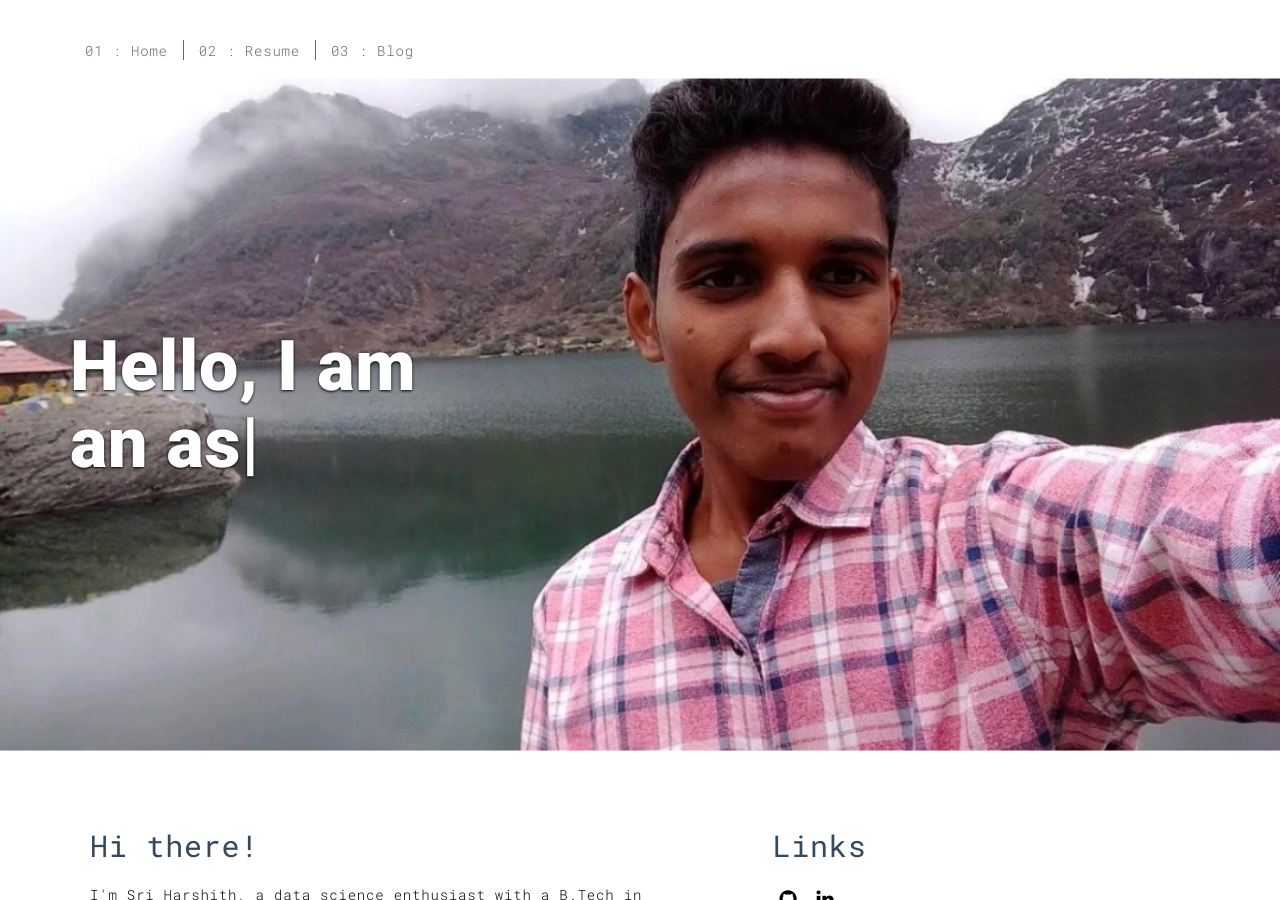
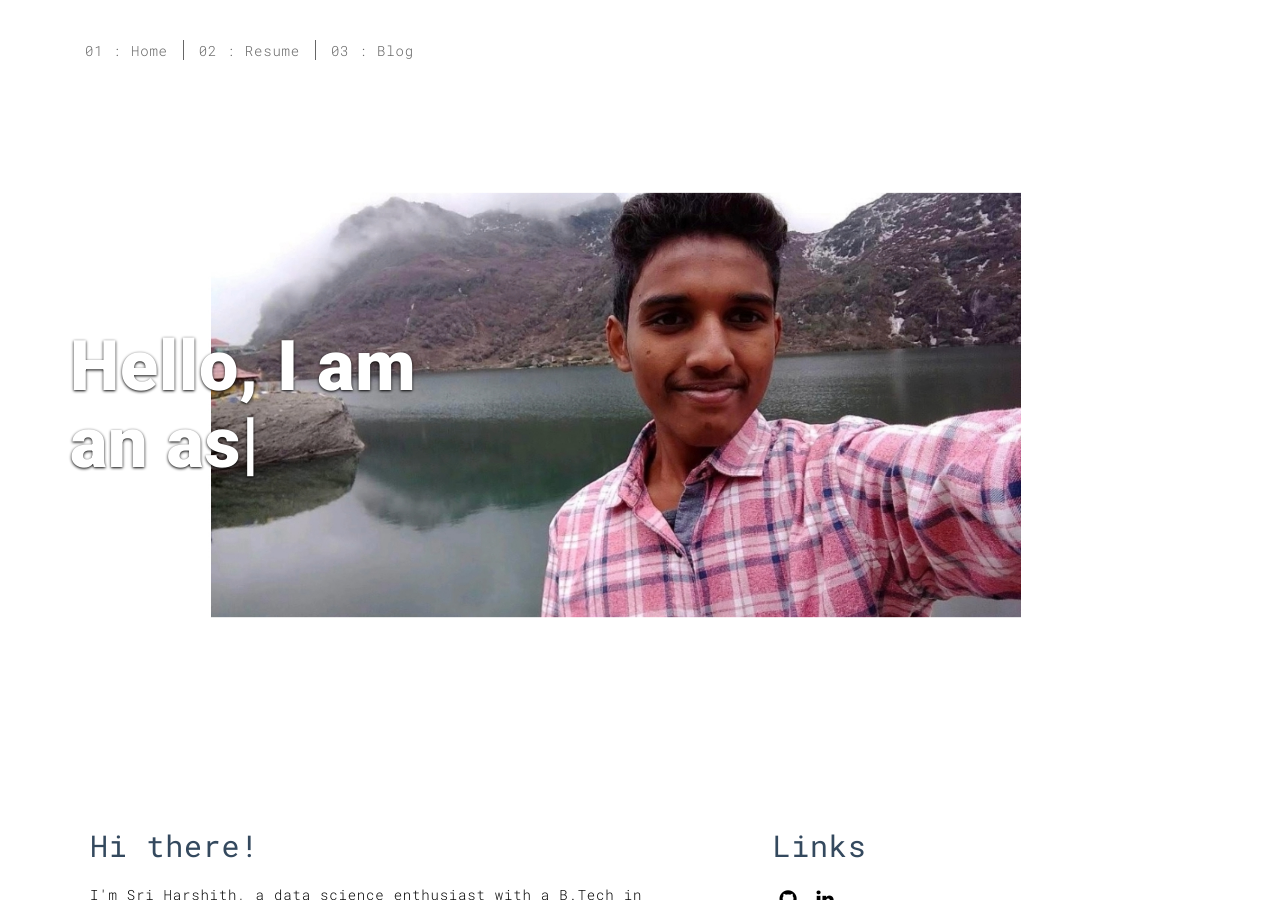
Before and after one commit to Sri-Harshith9/Sri-Harshith9.github.io, a Jekyll site: the page built from index.html, in a window 1280 px wide and 900 px high. Built offline with Jekyll 4.4.1, drawn with Linux system fonts in a browser that asks for light colours.

Commit message:
updated files

```diff
--- a/index.html
+++ b/index.html
@@ -4,7 +4,7 @@
 ---
 
 <div class="hero-full-container background-image-container white-text-container"
-	style="background-image: url('/img/home.png')">
+	style="background-image: url('/img/home.jpg')">
 	<div class="container">
 		<div class="row">
 			<div class="col-xs-12">
```
Also changed, not shown: img/home.jpg (added), img/home.png (deleted).
